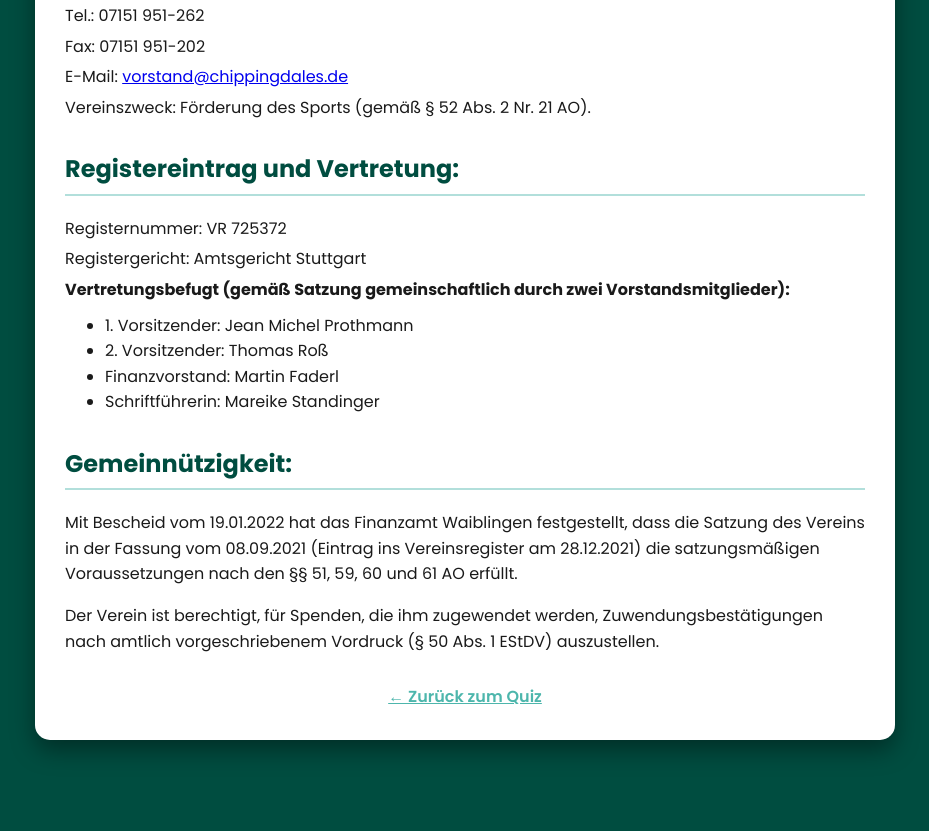
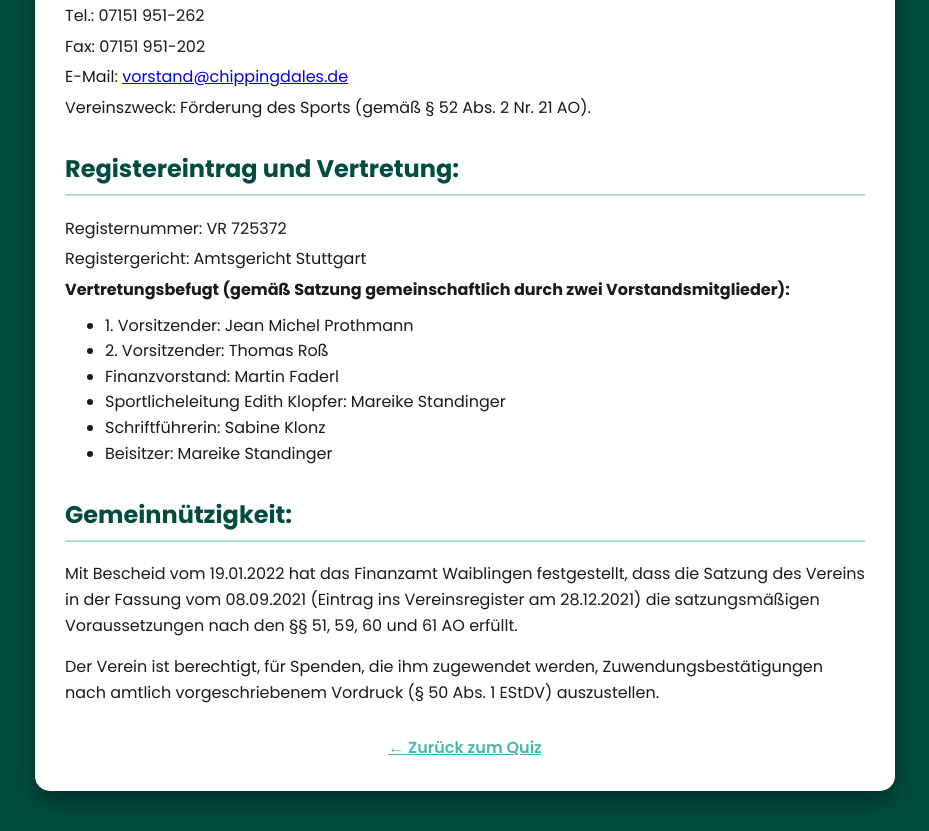
Before and after one commit to jmp-74/Golf, a plain HTML site: page datenschutz.html in a window 1280 px wide. Shown: the part 520-1351 px from the top of the page, without its empty margins (175-1104 px from the left). Before the commit the page ends 1300 px from the top, so only its background shows below. Drawn offline with Linux system fonts and the light colour scheme.

Commit message:
Update Vorstand list and Schriftführerin name

```diff
--- a/datenschutz.html
+++ b/datenschutz.html
@@ -72,8 +72,9 @@
                 <li>1. Vorsitzender: Jean Michel Prothmann</li>
                 <li>2. Vorsitzender: Thomas Roß</li>
                 <li>Finanzvorstand: Martin Faderl</li>
-                <li>Schriftführerin: Mareike Standinger</li>
-            </ul>
+ <li>Sportlicheleitung Edith Klopfer: Mareike Standinger</li>
+                <li>Schriftführerin: Sabine Klonz</li>
+ <li>Beisitzer: Mareike Standinger</li>            </ul>
         </div>
 
         <h2 id="gemeinnuetzigkeit">Gemeinnützigkeit:</h2>
```
